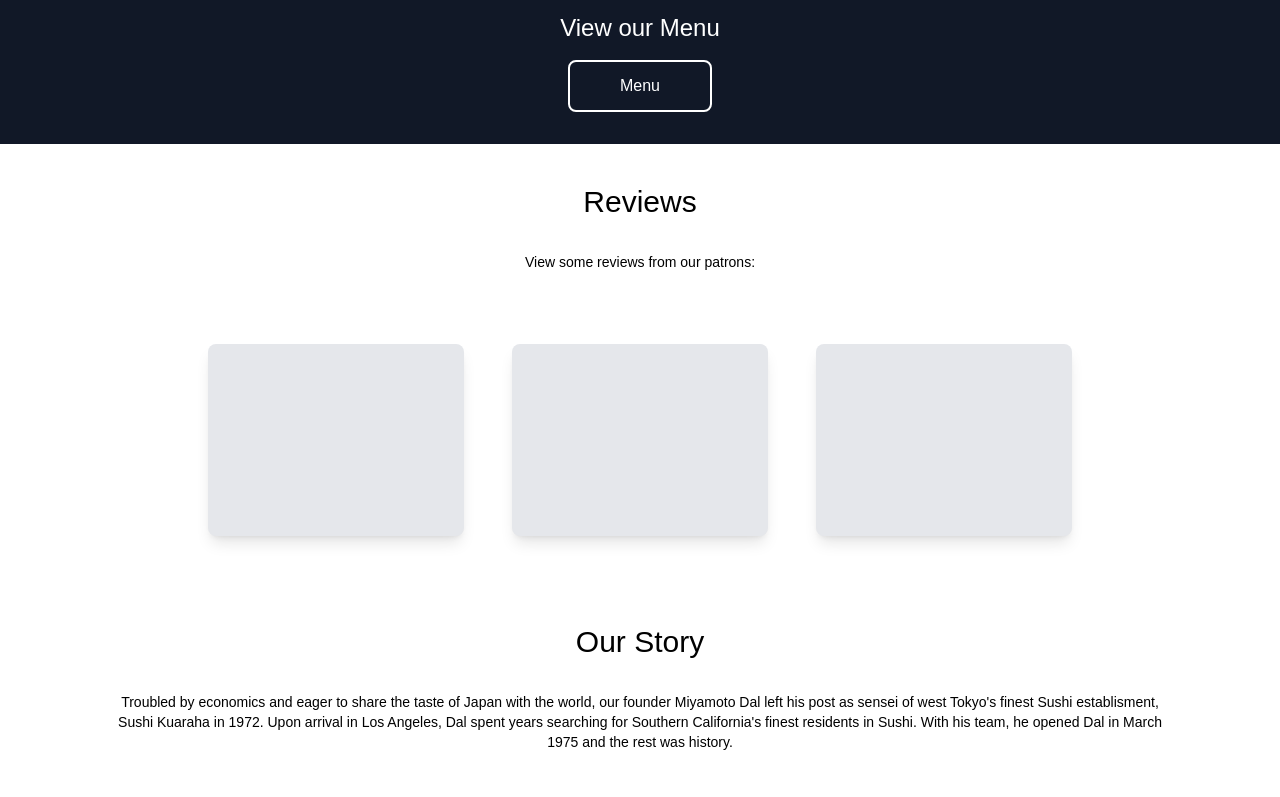
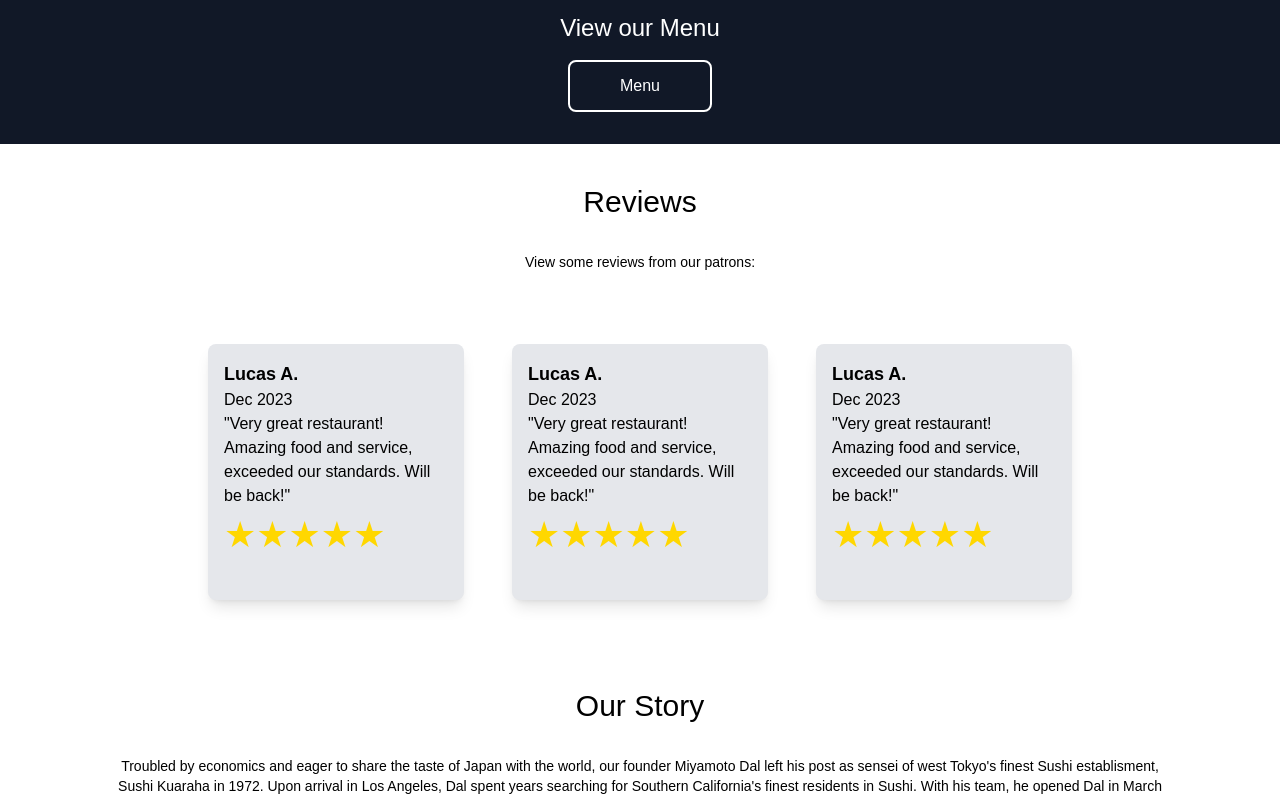
Before and after one commit to lucas-amberg/next-restaurant, a Next.js app: page / in a window 1280 px wide. Shown: the part 528-1325 px from the top of the page. Built offline with nearby package versions, Linux system fonts and the light colour scheme; a web font is replaced by a local one.

Commit message:
Set basic review styles

```diff
--- a/app/ui/layout/homepage-components/reviews/Reviews.tsx
+++ b/app/ui/layout/homepage-components/reviews/Reviews.tsx
@@ -1,4 +1,7 @@
+"use client";
+
 import HeaderDesc from "../../HeaderDesc";
+import ReactStars from 'react-rating-stars-component';
 
 type ReviewProp = {
   name: string,
@@ -8,9 +11,13 @@ type ReviewProp = {
 }
 
 function Review({name, date, reviewContent, rating}: ReviewProp) {
+
   return(
-    <div className="bg-gray-200 w-64 h-48 shadow-lg rounded-lg">
-
+    <div className="bg-gray-200 w-64 h-64 p-4 shadow-lg rounded-lg flex flex-col">
+      <h1 className="text-lg font-bold">{name}</h1>
+      <h2>{date}</h2>
+      <p>{`"${reviewContent}"`}</p>
+      <ReactStars value={rating} count={5} edit={false} size={36}/>
     </div>
   )
 }
--- a/package.json
+++ b/package.json
@@ -17,6 +17,7 @@
     "react-awesome-reveal": "^4.2.7",
     "react-burger-menu": "^3.0.9",
     "react-dom": "^18",
+    "react-rating-stars-component": "^2.2.0",
     "zod": "^3.22.4"
   },
   "devDependencies": {
```
Also changed, not shown: 1 other file (tests, documents, lock files or other folders).
